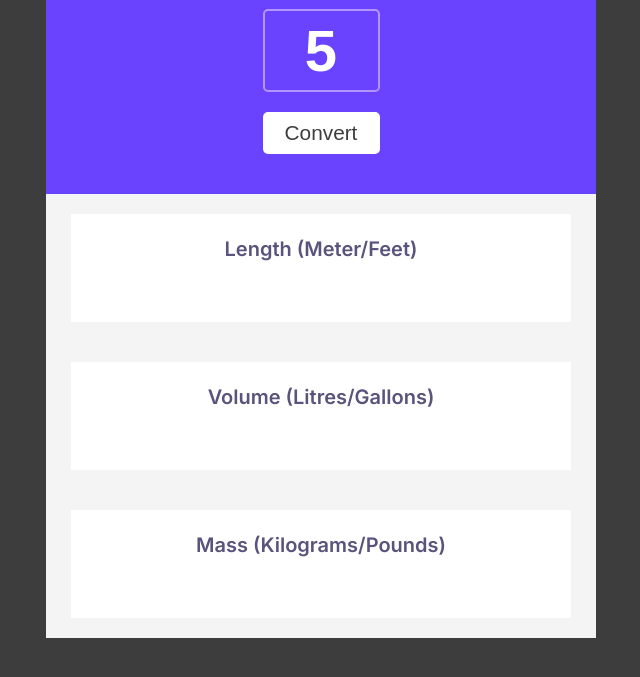
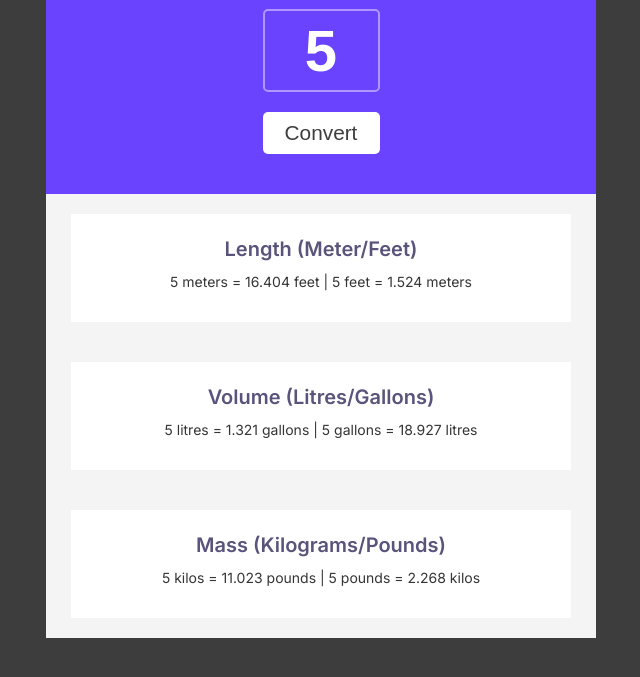
Before and after one commit to rishinagendramarre360/unit-convertor, a plain HTML site: page index.html in a window 1280 px wide. Both pictures are taken after typing "5" into the empty fields and a click on the button "Convert". Shown: the part 99-776 px from the top of the page, without its empty margins (319-959 px from the left). Drawn offline with Linux system fonts and the light colour scheme; a web font is replaced by a local one.

Commit message:
logic completed

```diff
--- a/index.html
+++ b/index.html
@@ -9,25 +9,26 @@
         <header>
             <h1>Metric/Imperial unit conversion</h1>
             <input id="num" type="number">
-            <button>Convert</button>
+            <button id="btn">Convert</button>
         </header>
 
         <div class="container">
             <section class="sec" id="sec1">
                   <h3>Length (Meter/Feet)</h3>
-                  <p></p>
+                  <p id="p1"></p>
             </section>
 
             <section class="sec" id="sec2">
                 <h3>Volume (Litres/Gallons)</h3>
-                <p></p>
+                <p id="p2"></p>
             </section>
 
             <section class="sec" id="sec3">
                 <h3>Mass (Kilograms/Pounds)</h3>
-                <p></p>
+                <p id="p3"></p>
             </section>
         </div>
 
+        <script src="index.js"></script>
     </body>
 </html>
--- a/index.js
+++ b/index.js
@@ -0,0 +1,27 @@
+const btn = document.getElementById("btn")
+const input = document.getElementById("num")
+let P1 = document.getElementById("p1")
+let P2 = document.getElementById("p2")
+let P3 = document.getElementById("p3")
+
+btn.addEventListener("click", function() {
+    let mf = input.value * 3.28084
+    let fm = input.value * 0.3048
+    P1.innerHTML = `
+    ${input.value} meters = ${mf.toFixed(3)} feet |
+     ${input.value} feet = ${fm.toFixed(3)} meters
+    `
+    let lg = input.value * 0.264172
+    let gl = input.value * 3.78541
+    P2.innerHTML = `
+    ${input.value} litres = ${lg.toFixed(3)} gallons |
+     ${input.value} gallons = ${gl.toFixed(3)} litres
+    `
+    let kp = input.value * 2.20462
+    let pk = input.value * 0.453592
+    P3.innerHTML = `
+    ${input.value} kilos = ${kp.toFixed(3)} pounds |
+     ${input.value} pounds = ${pk.toFixed(3)} kilos
+    `
+
+})
--- a/styles.css
+++ b/styles.css
@@ -79,13 +79,24 @@ section {
     text-align: center;
     margin-left: auto;
     margin-right: auto;
+
 }
 
 h3 {
     margin-top: 0;
-    padding: 25px;
+    margin-bottom: 0;
+    padding-top: 25px;
+    padding-bottom: 13px;
     color: #5A537B;
     font-weight: 600;
     line-height: 20px;
     font-size: 20px;
 }
+
+p{
+    color: #353535;
+    font-weight: 400;
+    font-size: 14px;
+    line-height: 20px;
+    margin-top: 0;
+}
```
